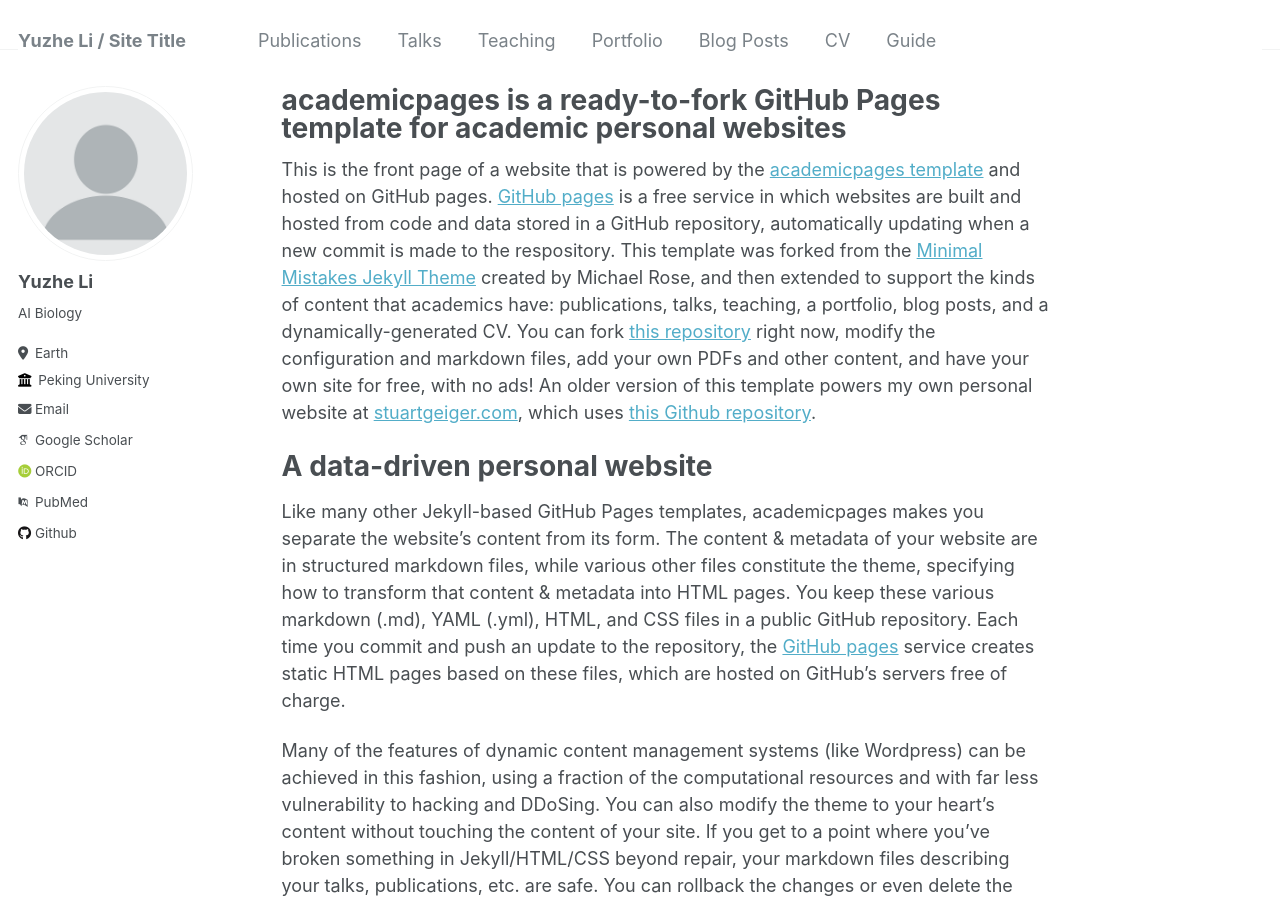
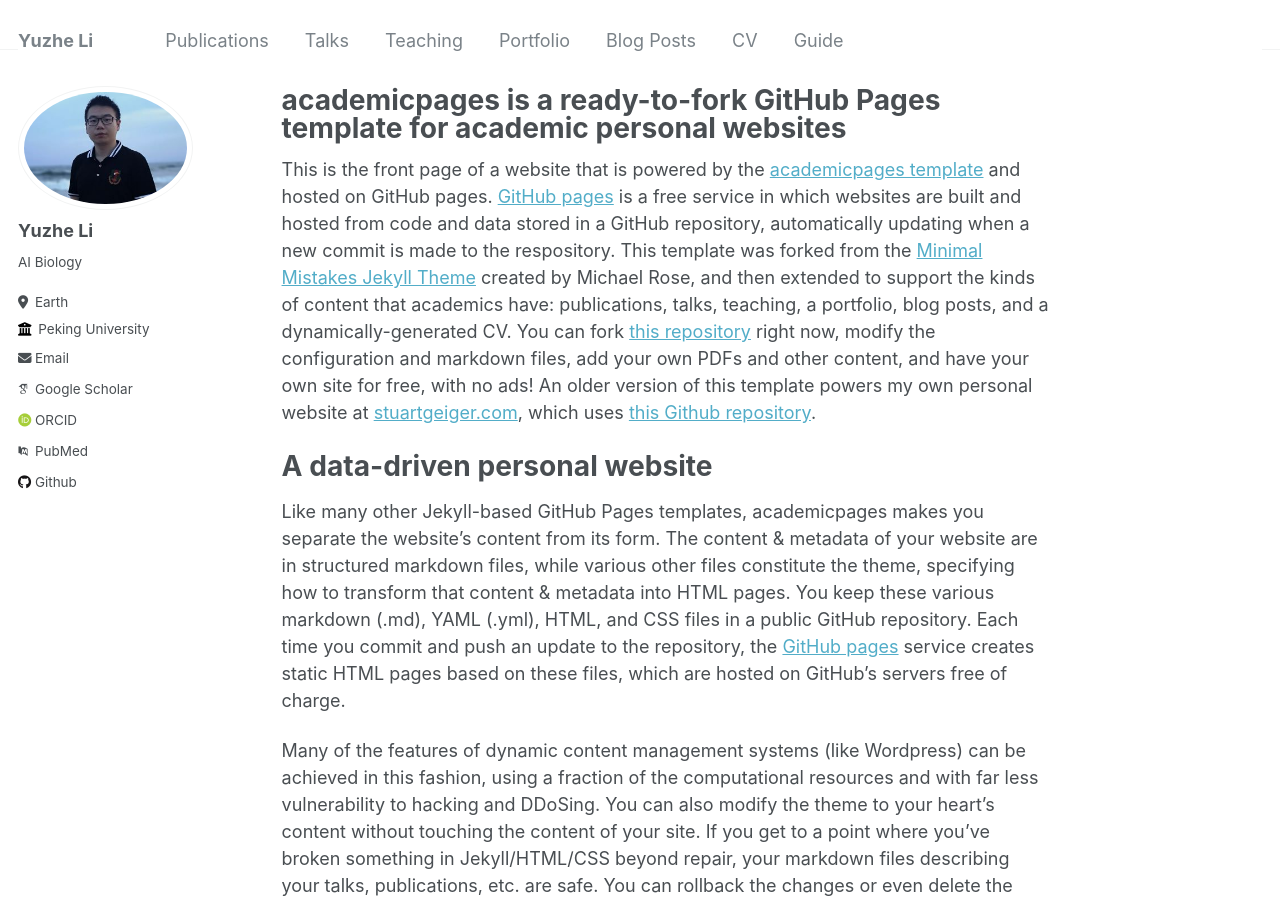
Before and after one commit to ericli0419/ericli0419.github.io, a Jekyll site: the page built from _pages/about.md, in a window 1280 px wide and 900 px high. Built offline with Jekyll 4.4.1, drawn with Linux system fonts in a browser that asks for light colours; some web fonts are replaced.

Commit message:
Update _config.yml

```diff
--- a/_config.yml
+++ b/_config.yml
@@ -8,7 +8,7 @@
 
 # Basic Site Settings
 locale                   : "en-US"
-title                    : "Yuzhe Li / Site Title"
+title                    : "Yuzhe Li"
 title_separator          : "-"
 name                     : &name "Your Name"
 description              : &description "personal description"
@@ -21,7 +21,7 @@ repository               : "ericli0419/ericli0419.github.io"
 #               Additional customization can be done by editing /_includes/author-profile.html
 author:
   # Biographic information
-  avatar           : "profile.png"
+  avatar           : "liyuzhe.jpg" # "profile.png"
   name             : "Yuzhe Li"
   pronouns         : # example: "she/her"
   bio              : "AI Biology"
```
